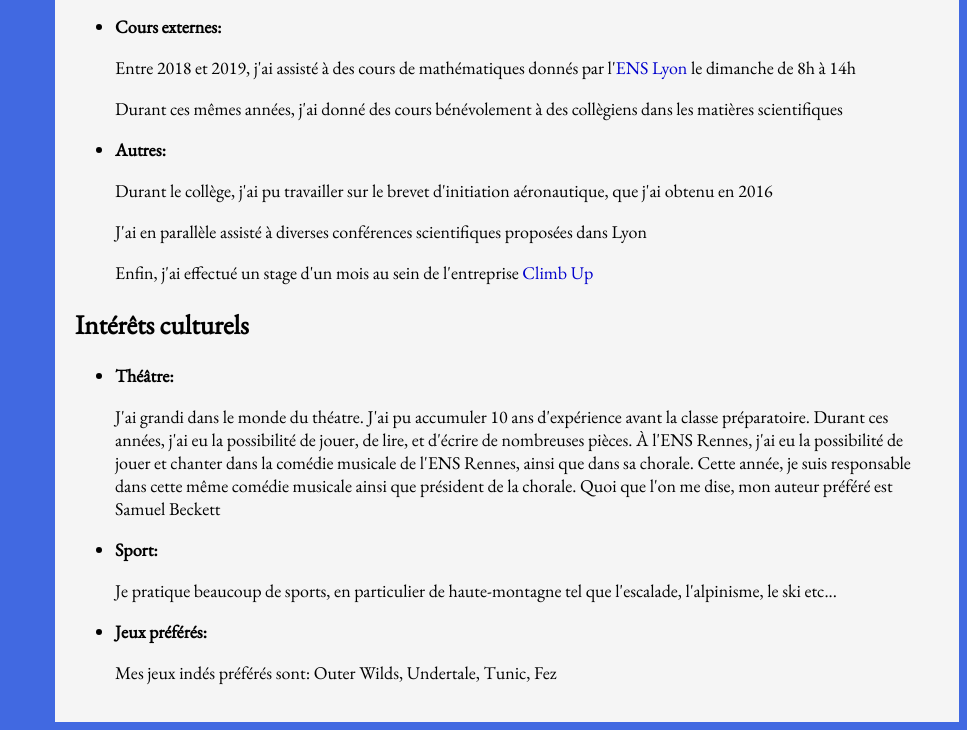
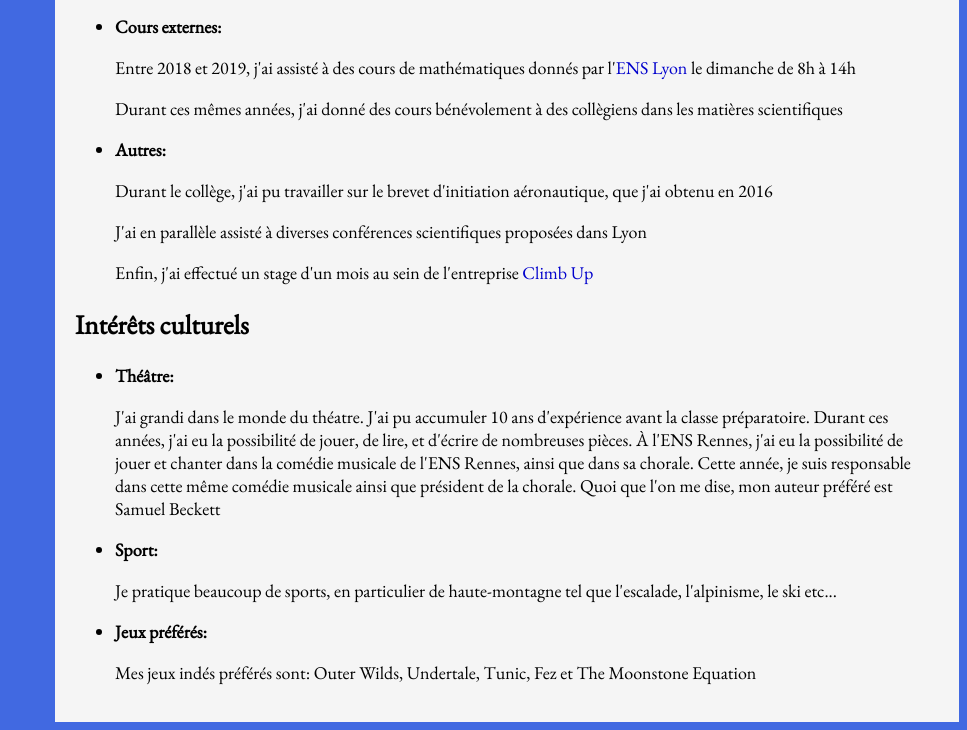
Before and after one commit to Didictateur/website, a website: page index.html in a window 1280 px wide. Shown: the part 806-1536 px from the top of the page, without its empty margins (313-1280 px from the left). Drawn offline with nearby package versions, Linux system fonts and the light colour scheme.

Commit message:
Add 'The Moonstone Equation' to favorite indie games

```diff
--- a/index.html
+++ b/index.html
@@ -126,7 +126,7 @@ I mean, it is impossible to find the great EasterEgg0-->
      </li>
      <li>
       <b>Jeux préférés: </b>
-        <p>Mes jeux indés préférés sont: Outer Wilds, Undertale, Tunic, Fez</p>
+        <p>Mes jeux indés préférés sont: Outer Wilds, Undertale, Tunic, Fez et The Moonstone Equation</p>
      </li>
   </ul>
 
```
